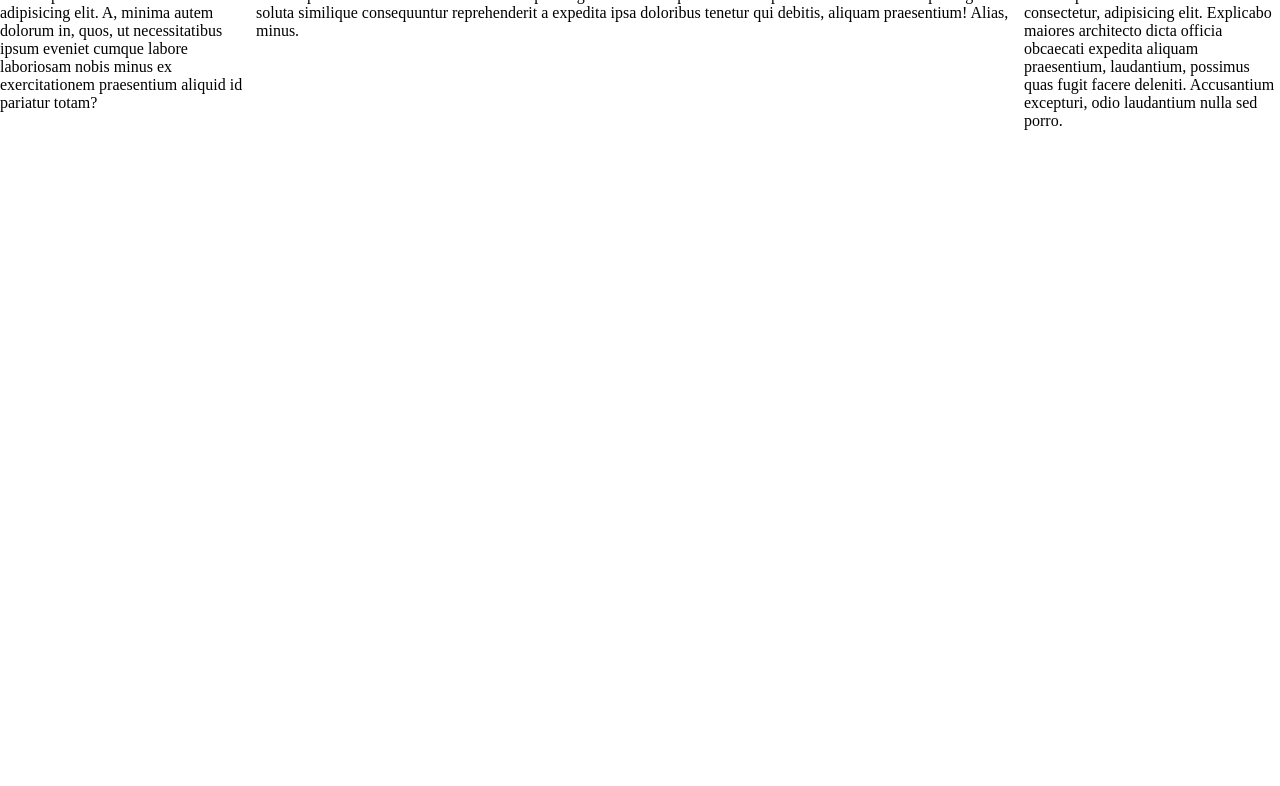
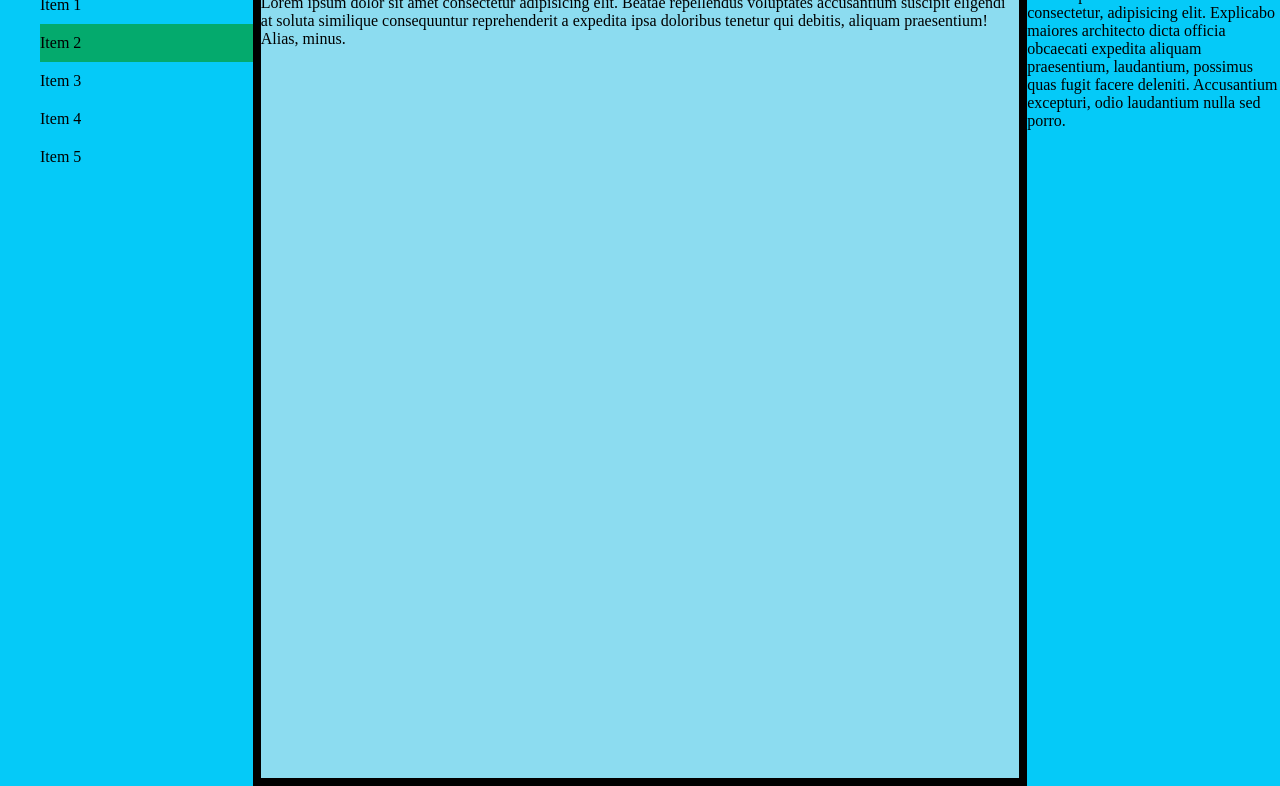
Before and after one commit to gulinavalentina773/web2, a plain HTML site: page blog/index.html in a window 1280 px wide. Shown: the part 52-838 px from the top of the page. Before the commit the page ends 800 px from the top, so only its background shows below. Drawn offline with Linux system fonts and the light colour scheme.

Commit message:
git home

```diff
--- a/blog/index.html
+++ b/blog/index.html
@@ -36,8 +36,13 @@
 
    <div class="main">
        <div class="sidebar-left">
-           Lorem ipsum dolor sit amet consectetur adipisicing elit. A, minima autem dolorum in, quos, ut necessitatibus ipsum eveniet cumque labore laboriosam nobis minus ex exercitationem praesentium aliquid id pariatur totam?
-
+        <ul class="left-menu">
+            <li class="menu-item">Item 1</li>
+            <li class="menu-item active">Item 2</li>
+            <li class="menu-item">Item 3</li>
+            <li class="menu-item">Item 4</li>
+            <li class="menu-item">Item 5</li>
+        </ul>
        </div>
        <div class="content">
            Lorem ipsum dolor sit amet consectetur adipisicing elit. Beatae repellendus voluptates accusantium suscipit eligendi at soluta similique consequuntur reprehenderit a expedita ipsa doloribus tenetur qui debitis, aliquam praesentium! Alias, minus.
--- a/css/blog.css
+++ b/css/blog.css
@@ -60,12 +60,39 @@
 
 .main .sidebar-left {
     width: 20%;
+    background-color: #05CAF8;
+    height: 800px;
 }
 
 .main .content {
     width: 60%;
+    background-color: #8cdcf0;
+    border-style: solid;
+    border-width: 8px;
+    border-color: #000;
 }
 
 .main .sidebar-right {
     width: 20%;
+    background-color: #05CAF8;
 }
+
+.main .sidebar-left .left-menu {
+    list-style: none;
+}
+
+.main .sidebar-left .left-menu .menu-item {
+
+    text-align: left;
+    padding-bottom: 10px;
+    padding-top: 10px;
+    cursor: pointer;
+}
+
+.main .sidebar-left .left-menu .menu-item.active {
+    background-color: #04AA6D !important;
+}
+
+.main .sidebar-left .left-menu .menu-item:hover {
+    background-color: #e74be9;
+}
```
